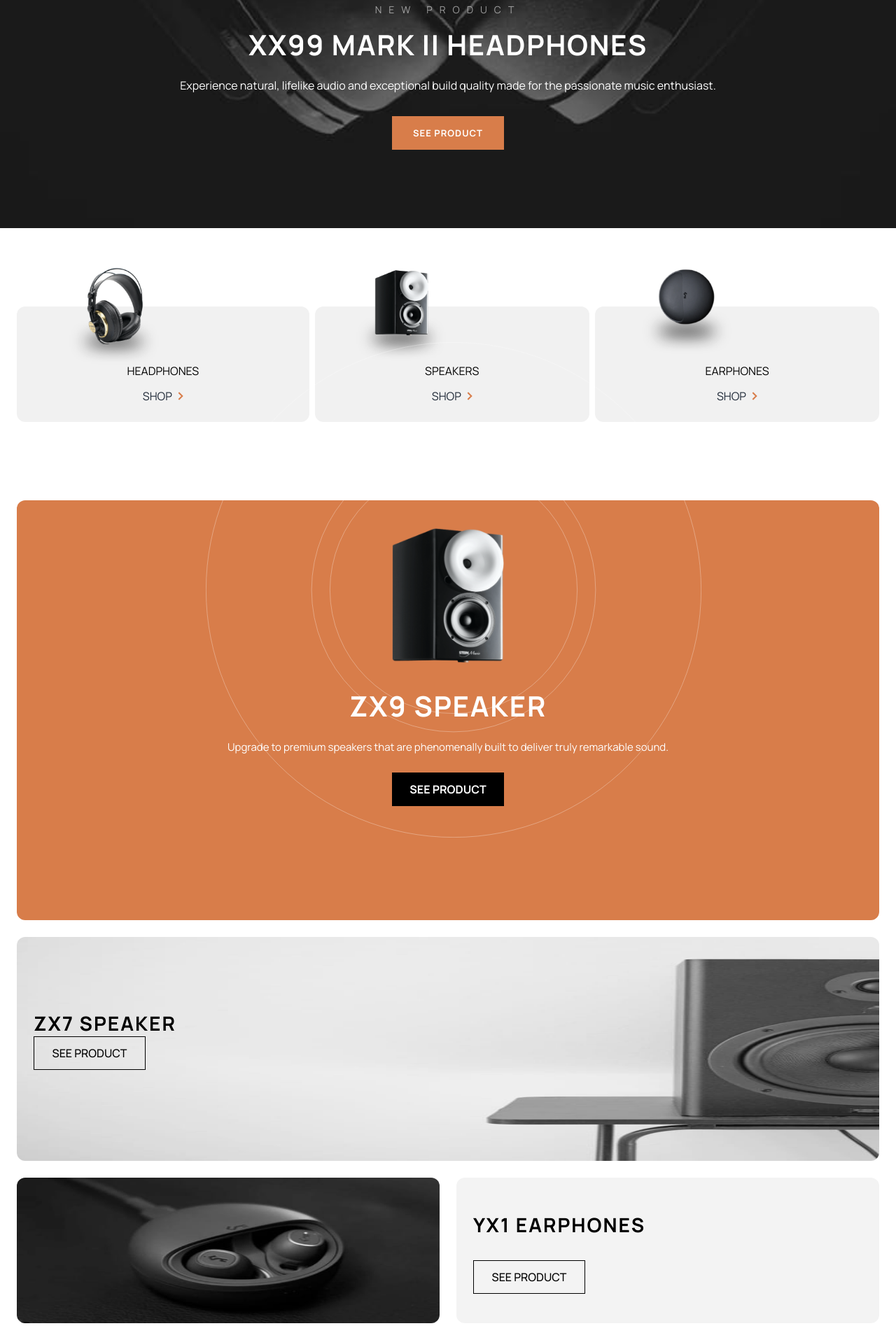
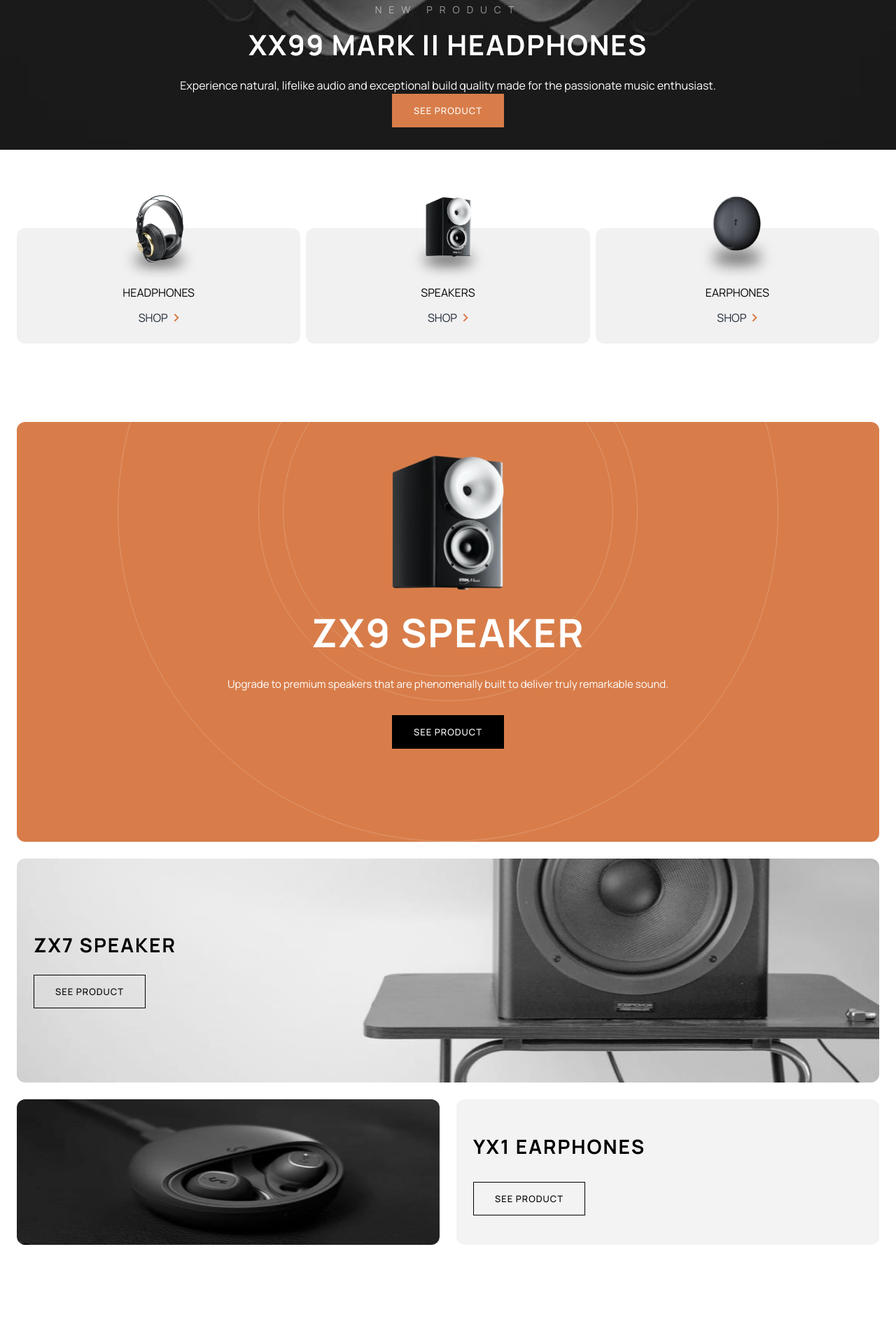
Before and after one commit to Titus-Coleman/audiophile, a Next.js app: page / in a window 1280 px wide. Shown: the part 160-2065 px from the top of the page at 70% size. Built offline with nearby package versions, Linux system fonts and the light colour scheme.

Commit message:
fix layout responsiveness

```diff
--- a/layout/index.tsx
+++ b/layout/index.tsx
@@ -3,7 +3,7 @@ import { ReactNode } from 'react';
 
 function IndexLayout({ children }: { children: ReactNode }) {
   return (
-    <main>
+    <main className="bg-white">
       {children}
       <About />
     </main>
--- /dev/null
+++ b/pages/components/Button.tsx
@@ -0,0 +1,45 @@
+import Link from 'next/link';
+
+interface Props {
+  link: string;
+}
+
+export const ClearButton = ({ link }: Props) => {
+  return (
+    <Link href={link}>
+      <button className="h-12 w-40 border border-solid border-black text-sub-title font-medium hover:bg-black hover:text-white">
+        SEE PRODUCT
+      </button>
+    </Link>
+  );
+};
+
+export const BlackButton = ({ link }: Props) => {
+  return (
+    <Link href={link}>
+      <button className="h-12 w-40 bg-black font-medium text-sub-title hover:bg-[#4C4C4C] z-40">
+        SEE PRODUCT
+      </button>
+    </Link>
+  );
+};
+
+export const AddToCartButton = ({ link }: Props) => {
+  return (
+    <Link href={link}>
+      <button className="w-40 h-12 text-sub-title font-medium text-white bg-caramel hover:bg-nude">
+        ADD TO CART
+      </button>
+    </Link>
+  );
+};
+
+export default function TanButton({ link }: Props) {
+  return (
+    <Link href={link}>
+      <button className="w-40 h-12 text-sub-title font-medium text-white bg-caramel hover:bg-nude">
+        SEE PRODUCT
+      </button>
+    </Link>
+  );
+}
--- a/pages/components/Categories.tsx
+++ b/pages/components/Categories.tsx
@@ -3,21 +3,20 @@ import Link from 'next/link';
 
 function Categories() {
   return (
-    <section className="py-28 bg-white place-content-center">
-      <div className="grid grid-flow-row gap-20 tablet:grid-flow-col tablet:gap-2 mx-6">
-        <div className="bg-grey w-auto h-[165px] rounded-xl">
-          <figure className="relative">
+    <section className="py-28 bg-white place-content-center desktop:mx-16">
+      <div className="grid grid-row-3 gap-20 tablet:grid-cols-3 tablet:gap-2 mx-6 ">
+        <div className="bg-grey w-auto h-[165px] rounded-xl items-center">
+          <figure className="relative mx-auto w-32 h-32 object-cover -top-12">
             <Image
-              className={'absolute -top-14 inset-x-16'}
+              className={'absolute'}
               src={
                 '/assets/shared/desktop/image-category-thumbnail-headphones.png'
               }
               alt={'headphones'}
-              width={150}
-              height={120}
+              fill
             />
           </figure>
-          <div className="flex flex-col items-center pt-20 m-auto ">
+          <div className="flex flex-col items-center mx-auto -mt-12">
             <h6 className="text-black mb-3">HEADPHONES</h6>
             <Link className="inline-flex items-center" href={'/headphones'}>
               SHOP
@@ -39,18 +38,17 @@ function Categories() {
           </div>
         </div>
         <div className="bg-grey w-auto h-[165px] rounded-xl">
-          <figure className="relative">
+          <figure className="relative mx-auto w-32 h-32 object-cover -top-12">
             <Image
-              className={'absolute -top-14 inset-x-12'}
+              className={'absolute'}
               src={
                 '/assets/shared/desktop/image-category-thumbnail-speakers.png'
               }
               alt={'speakers'}
-              width={150}
-              height={120}
+              fill
             />
           </figure>
-          <div className="flex flex-col items-center pt-20 m-auto ">
+          <div className="flex flex-col items-center mx-auto -mt-12">
             <h6 className="text-black mb-3">SPEAKERS</h6>
             <Link className="inline-flex items-center" href={'/speakers'}>
               SHOP
@@ -72,18 +70,17 @@ function Categories() {
           </div>
         </div>
         <div className="bg-grey w-auto h-[165px] rounded-xl">
-          <figure className="relative">
+          <figure className="relative mx-auto w-32 h-32 object-cover -top-12">
             <Image
-              className={'absolute -top-14 inset-x-14'}
+              className={'absolute'}
               src={
                 '/assets/shared/desktop/image-category-thumbnail-earphones.png'
               }
               alt={'earphones'}
-              width={150}
-              height={120}
+              fill
             />
           </figure>
-          <div className="flex flex-col items-center pt-20 m-auto ">
+          <div className="flex flex-col items-center mx-auto -mt-12">
             <h6 className="text-black mb-3">EARPHONES</h6>
             <Link className="inline-flex items-center" href={'/earphones'}>
               SHOP
--- a/pages/components/Hero.tsx
+++ b/pages/components/Hero.tsx
@@ -1,4 +1,4 @@
-import Link from 'next/link';
+import TanButton from './Button';
 
 function Hero() {
   return (
@@ -12,11 +12,7 @@ function Hero() {
           Experience natural, lifelike audio and exceptional build quality made
           for the passionate music enthusiast.
         </p>
-        <Link href={'/'}>
-          <button className="w-40 h-12 text-sub-title font-bold text-white bg-caramel mt-8 mb-20">
-            SEE PRODUCT
-          </button>
-        </Link>
+        <TanButton link="/" />
       </div>
     </section>
   );
--- a/pages/components/Navbar.tsx
+++ b/pages/components/Navbar.tsx
@@ -1,6 +1,9 @@
+import Link from 'next/link';
+
 export default function Navbar() {
   return (
     <nav className="bg-black">
+      <div className="desktop:mx-16">
         <div className="navbar bg-black">
           <div className="flex-none">
             <button className="btn btn-square btn-ghost">
@@ -24,13 +27,23 @@ export default function Navbar() {
             </a>
           </div>
 
-        {/* <div className="tablet:inline-flex">
-          <Link href={'#home'}>Home</Link>
-          <Link href={'#headphones'}>Headphones</Link>
-          <Link href={'#speakers'}>Speakers</Link>
-          <Link href={'#earphones'}>Earphones</Link>
-        </div> */}
+          <div className="desktop:flex desktop:flex-row desktop:gap-8 desktop:text-white desktop:visible desktop:mr-96 tablet:invisible mobile:invisible">
+            <Link className="hover:text-caramel" href={'#home'}>
+              HOME
+            </Link>
 
+            <Link className="hover:text-caramel" href={'#headphones'}>
+              HEADPHONES
+            </Link>
+
+            <Link className="hover:text-caramel" href={'#speakers'}>
+              SPEAKERS
+            </Link>
+
+            <Link className="hover:text-caramel" href={'#earphones'}>
+              EARPHONES
+            </Link>
+          </div>
           <div className="flex-none">
             <button className="btn btn-square btn-ghost">
               {/*Shopping Cart Icon */}
@@ -45,6 +58,7 @@ export default function Navbar() {
           </div>
         </div>
         <div className="h-[1px] w-100 bg-light-grey/30" />
+      </div>
     </nav>
   );
 }
--- a/pages/components/ProductShowcase.tsx
+++ b/pages/components/ProductShowcase.tsx
@@ -1,20 +1,20 @@
 import Image from 'next/image';
-import Link from 'next/link';
+import { BlackButton, ClearButton } from './Button';
 
 function ProductShowcase() {
   return (
     <div className="flex flex-col px-6 bg-white gap-6">
-      <div className="bg-caramel text-white w-auto h-[600px] rounded-xl ">
-        <div className="flex flex-col items-center mx-6">
-          <div className="w-40 h-48 relative m-10 object-cover">
+      <div className="bg-caramel bg-circles bg-bottom desktop:bg-left bg-no-repeat text-white w-auto h-[600px] rounded-xl desktop:mx-16">
+        <div className="grid  mobile:grid-col-1  mobile:mx-6 tablet:mx-56 desktop:grid-cols-2 desktop:mt-40 desktop:gap-12 gap-8">
+          <div className="w-40 h-48 relative justify-self-center object-cover mt-12 desktop:row-span-4">
             <Image
-              className="absolute z-40"
+              className="absolute"
               src={'/assets/home/desktop/image-speaker-zx9.png'}
               alt={'ZX9 Speaker'}
               fill
             />
-            <svg
-              className="absolute scale-75 -inset-96"
+            {/* <svg
+              className="absolute scale-75 -inset-96 z-0"
               width="944"
               height="944"
               xmlns="http://www.w3.org/2000/svg"
@@ -24,42 +24,39 @@ function ProductShowcase() {
                 <circle cx="472" cy="472" r="270.5" />
                 <circle cx="472" cy="472" r="471.5" />
               </g>
-            </svg>
+            </svg> */}
           </div>
-          <div className="flex flex-col items-center space-y-6">
-            <h3 className="text-3xl text-center font-semibold">ZX9 SPEAKER</h3>
-            <p className="text-center text-body">
-              Upgrade to premium speakers that are phenomenally built to deliver
-              truly remarkable sound.
-            </p>
-            <Link href={'/'}>
-              <button className="h-12 w-40 bg-black font-semibold">
-                SEE PRODUCT
-              </button>
-            </Link>
+
+          <h3 className="text-3xl tablet:text-4xl font-semibold text-center desktop:col-start-2 desktop:text-left ">
+            ZX9 SPEAKER
+          </h3>
+          <p className="text-body text-center desktop:text-left desktop:col-start-2">
+            Upgrade to premium speakers that are phenomenally built to deliver
+            truly remarkable sound.
+          </p>
+          <div className="mx-auto desktop:col-start-2 desktop:mx-0">
+            <BlackButton link={'/'} />
           </div>
         </div>
       </div>
-      <div className=" text-black w-auto h-80 rounded-xl relative overflow-hidden">
+      <div className=" text-black w-auto h-80 rounded-xl relative overflow-hidden desktop:mx-16">
         <div className="absolute top-20 z-10 py-6 px-6 space-y-6">
-          <h3 className="text-xl text-center font-semibold">ZX7 SPEAKER</h3>
-          <Link href={'/'}>
-            <button className="h-12 w-40 border border-solid border-black font-medium">
-              SEE PRODUCT
-            </button>
-          </Link>
+          <h3 className="text-xl text-center font-semibold mb-6">
+            ZX7 SPEAKER
+          </h3>
+          <ClearButton link={'/'} />
         </div>
         <div className="responsive object-cover">
           <Image
             className="absolute"
-            src={'/assets/home/mobile/image-speaker-zx7.jpg'}
+            src={'/assets/home/desktop/image-speaker-zx7.jpg'}
             alt={'ZX7 Speaker'}
             fill
           />
         </div>
       </div>
-      <div className="grid grid-flow-row tablet:grid-flow-col tablet:auto-cols-fr gap-6">
-        <div className="relative overflow-hidden rounded-xl h-52 w-auto">
+      <div className="grid grid-flow-row tablet:grid-flow-col tablet:auto-cols-fr gap-6 desktop:mx-16 ">
+        <div className="relative overflow-hidden rounded-xl h-52 w-auto desktop:h-80">
           <Image
             className="absolute"
             src={'/assets/home/desktop/image-earphones-yx1.jpg'}
@@ -67,13 +64,9 @@ function ProductShowcase() {
             fill
           />
         </div>
-        <div className="h-52 w-auto bg-grey/80 py-12 px-6 text-black rounded-xl">
+        <div className="h-52 desktop:h-80 w-auto bg-grey/80 py-12 px-6 text-black rounded-xl">
           <h3 className="text-xl font-semibold mb-8">YX1 EARPHONES</h3>
-          <Link href={'/'}>
-            <button className="h-12 w-40 border border-solid border-black font-medium">
-              SEE PRODUCT
-            </button>
-          </Link>
+          <ClearButton link={'http://google.com'} />
         </div>
       </div>
     </div>
```
Also changed, not shown: pages/components/About.tsx (+6 -6 lines), pages/components/Footer.tsx (+19 -7 lines). Lines whose indentation alone changed are shown as unchanged.
